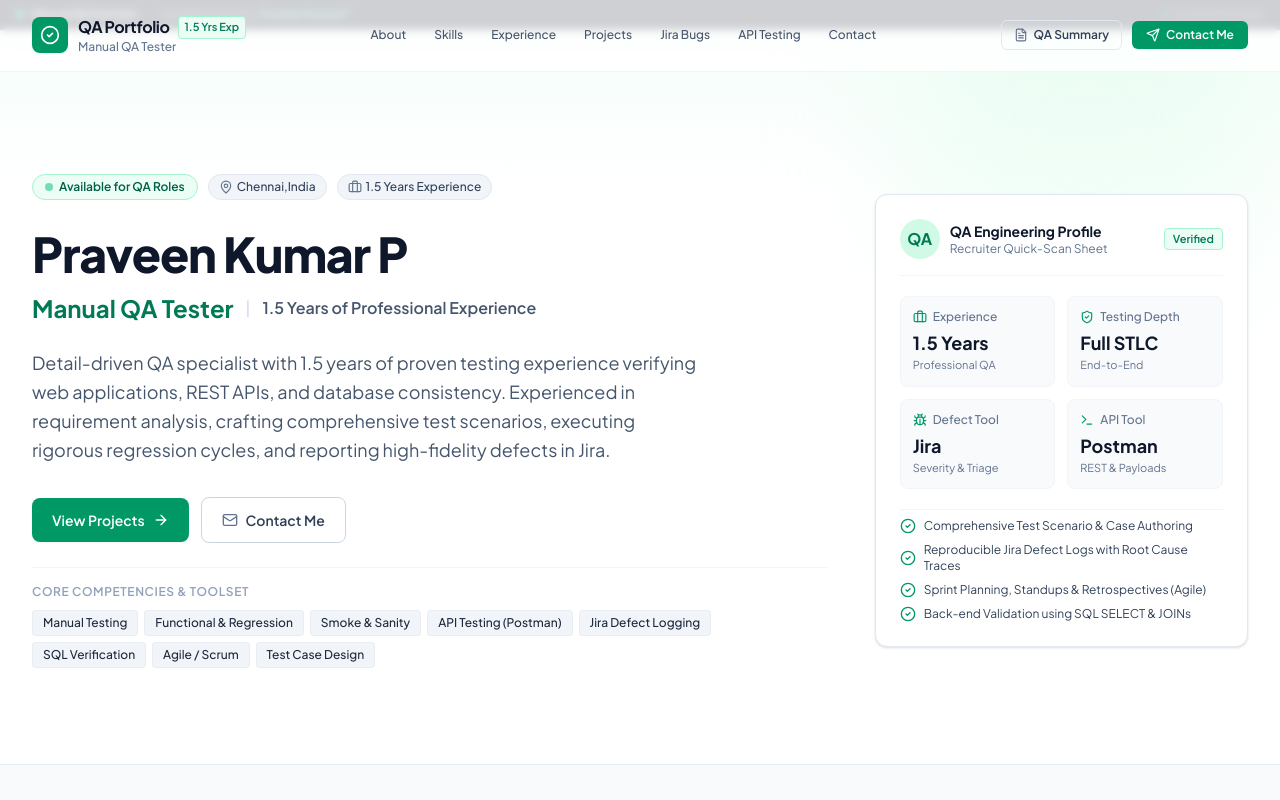
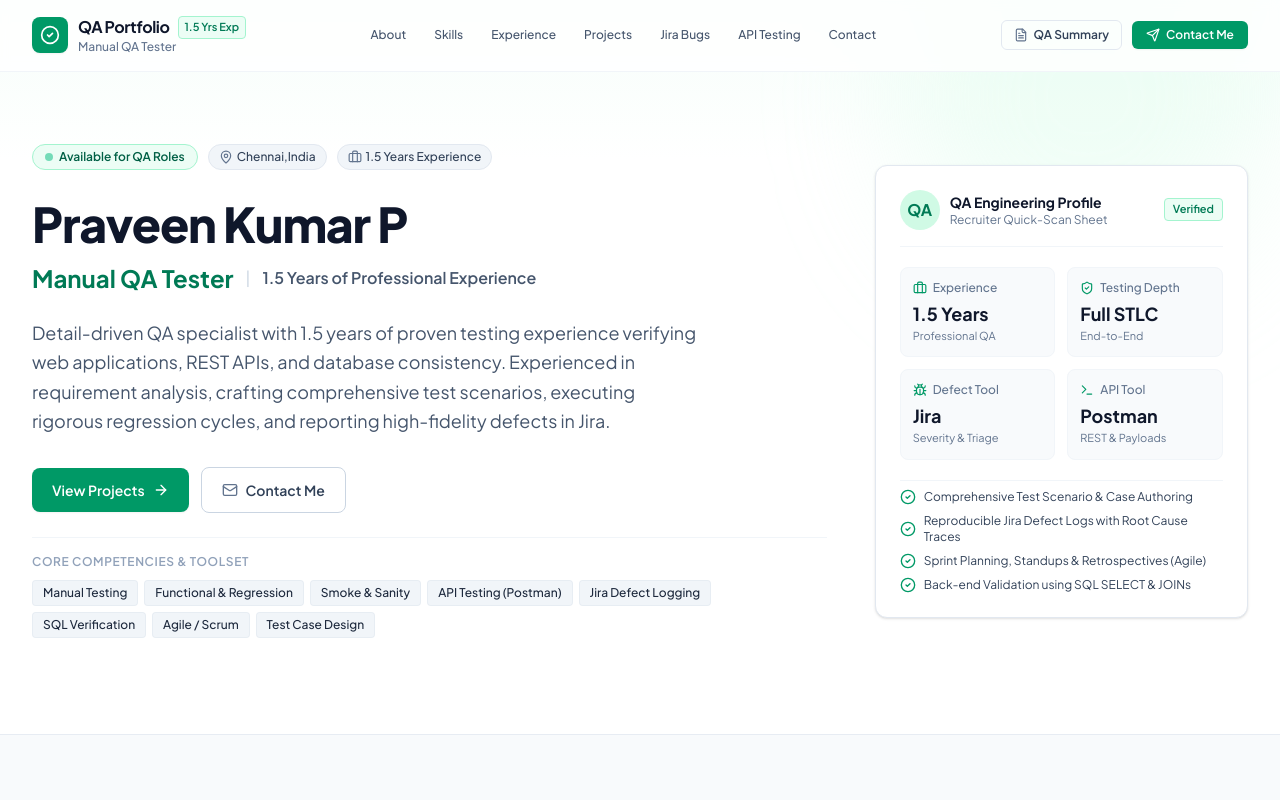
Before and after one commit to Praveenkumar2342001/Praveen-Tester-Portfolio, a React (Vite) app: page / in a window 1280 px wide. Shown: the top 800 px of the page. Built offline with nearby package versions, Linux system fonts and the light colour scheme.

Commit message:
Update App.tsx

```diff
--- a/src/App.tsx
+++ b/src/App.tsx
@@ -16,12 +16,9 @@ import { ContactSection } from './components/ContactSection';
 import { Footer } from './components/Footer';
 import { ResumeModal } from './components/ResumeModal';
 import { PERSONAL_PROFILE } from './data/portfolioData';
-import { UserCheck, Edit3, RotateCcw } from 'lucide-react';
 
 export default function App() {
-  const [candidateName, setCandidateName] = useState<string>(PERSONAL_PROFILE.name);
-  const [isEditingName, setIsEditingName] = useState<boolean>(false);
-  const [tempName, setTempName] = useState<string>(PERSONAL_PROFILE.name);
+  const candidateName = PERSONAL_PROFILE.name;
   const [resumeModalOpen, setResumeModalOpen] = useState<boolean>(false);
 
   const scrollToSection = (id: string) => {
@@ -40,86 +37,8 @@ export default function App() {
     }
   };
 
-  const handleSaveName = (e: React.FormEvent) => {
-    e.preventDefault();
-    setCandidateName(tempName.trim() || PERSONAL_PROFILE.name);
-    setIsEditingName(false);
-  };
-
-  const handleResetName = () => {
-    setCandidateName(PERSONAL_PROFILE.name);
-    setTempName(PERSONAL_PROFILE.name);
-    setIsEditingName(false);
-  };
-
   return (
     <div className="min-h-screen bg-slate-50 text-slate-900 flex flex-col font-sans selection:bg-emerald-100 selection:text-emerald-900">
-      {/* Recruiter / Candidate Interactive Name Toolbar */}
-      <div className="bg-slate-900 text-slate-300 text-[11px] px-4 py-1.5 border-b border-slate-800 flex items-center justify-between z-50">
-        <div className="max-w-7xl mx-auto w-full flex items-center justify-between">
-          <div className="flex items-center gap-2">
-            <span className="inline-block w-2 h-2 rounded-full bg-emerald-400"></span>
-            <span className="font-semibold text-white">Manual QA Portfolio</span>
-            <span className="text-slate-500 hidden sm:inline">•</span>
-            <span className="text-slate-400 hidden sm:inline">
-              Candidate Display: <strong className="text-emerald-300">{candidateName}</strong>
-            </span>
-          </div>
-
-          <div className="flex items-center gap-2">
-            {isEditingName ? (
-              <form onSubmit={handleSaveName} className="flex items-center gap-1.5">
-                <input
-                  type="text"
-                  value={tempName}
-                  onChange={(e) => setTempName(e.target.value)}
-                  placeholder="Enter your name"
-                  className="bg-slate-800 text-white px-2 py-0.5 rounded text-xs border border-slate-700 focus:outline-none focus:border-emerald-500"
-                  autoFocus
-                />
-                <button
-                  type="submit"
-                  className="px-2 py-0.5 rounded bg-emerald-600 text-white font-semibold text-[10px] hover:bg-emerald-500 cursor-pointer"
-                >
-                  Save
-                </button>
-                <button
-                  type="button"
-                  onClick={() => setIsEditingName(false)}
-                  className="px-2 py-0.5 rounded bg-slate-700 text-slate-300 text-[10px] hover:bg-slate-600 cursor-pointer"
-                >
-                  Cancel
-                </button>
-              </form>
-            ) : (
-              <div className="flex items-center gap-2">
-                <button
-                  onClick={() => {
-                    setTempName(candidateName);
-                    setIsEditingName(true);
-                  }}
-                  className="inline-flex items-center gap-1 text-slate-400 hover:text-white transition-colors cursor-pointer text-[11px]"
-                  title="Customize candidate name display"
-                >
-                  <Edit3 className="w-3 h-3 text-emerald-400" />
-                  <span>Customize Name</span>
-                </button>
-                {candidateName !== PERSONAL_PROFILE.name && (
-                  <button
-                    onClick={handleResetName}
-                    className="inline-flex items-center gap-1 text-slate-400 hover:text-rose-300 text-[11px] cursor-pointer"
-                    title="Reset to default placeholder [Your Name]"
-                  >
-                    <RotateCcw className="w-3 h-3" />
-                    <span className="hidden sm:inline">Reset</span>
-                  </button>
-                )}
-              </div>
-            )}
-          </div>
-        </div>
-      </div>
-
       {/* Main Sticky Navigation */}
       <Navbar onOpenResumePreview={() => setResumeModalOpen(true)} />
 
```
